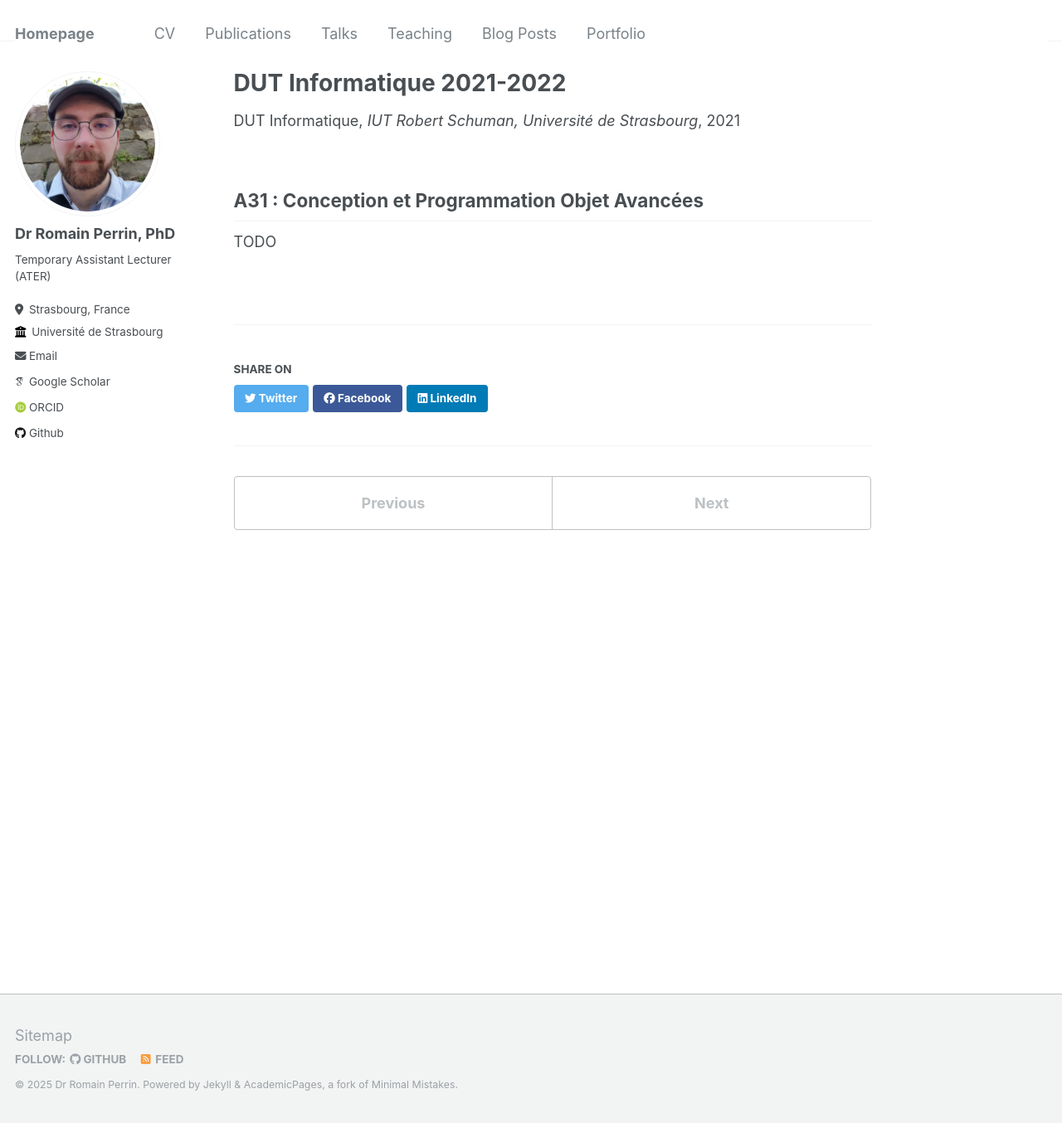
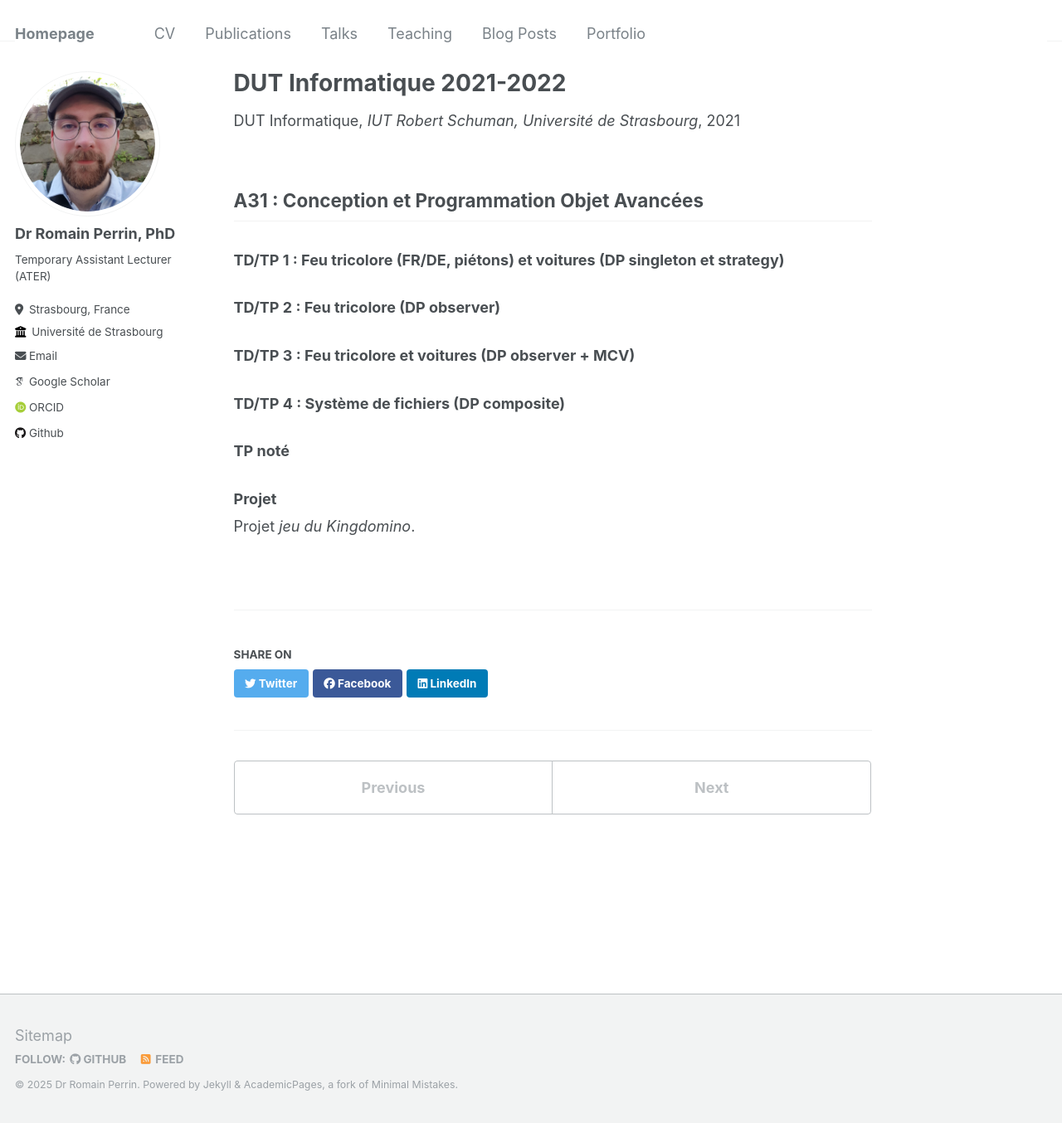
Before and after one commit to Romain96/Romain96.github.io, a Jekyll site: the page built from _teaching/2021-2022-IUTRS.md, in a window 1280 px wide and 1354 px high. Shown: the whole window at 83% size. Built offline with Jekyll 4.4.1, drawn with Linux system fonts in a browser that asks for light colours; some web fonts are replaced.

Commit message:
updating IUTRS 2021-22 teaching

```diff
--- a/_teaching/2021-2022-IUTRS.md
+++ b/_teaching/2021-2022-IUTRS.md
@@ -10,4 +10,16 @@
 
 ## A31 : Conception et Programmation Objet Avancées
 
-TODO
+### TD/TP 1 : Feu tricolore (FR/DE, piétons) et voitures (DP singleton et strategy)
+
+### TD/TP 2 : Feu tricolore (DP observer)
+
+### TD/TP 3 : Feu tricolore et voitures (DP observer + MCV)
+
+### TD/TP 4 : Système de fichiers (DP composite)
+
+### TP noté
+
+### Projet
+
+Projet *jeu du Kingdomino*.
```
